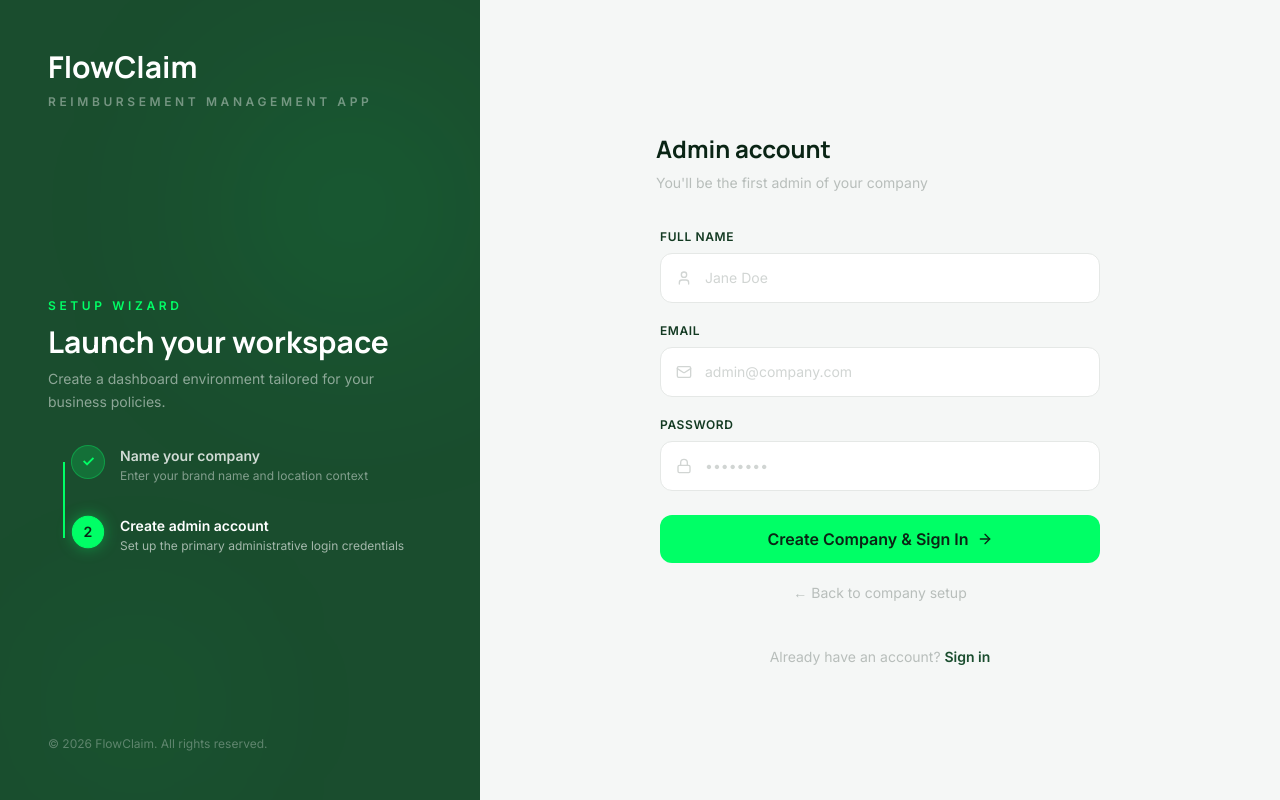
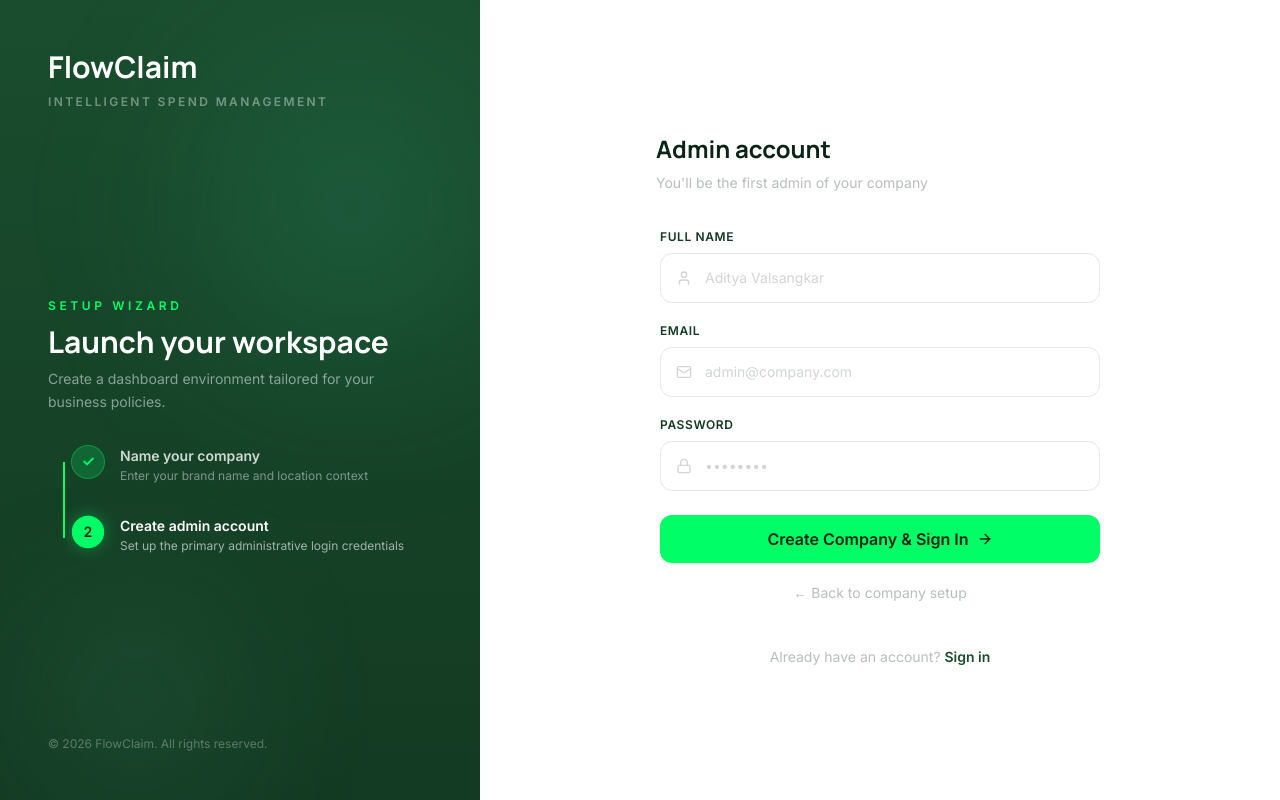
Before and after one commit to Aditya2550/FlowClaim, a React (Vite) app in the folder frontend/: page /signup in a window 1280 px wide. Both pictures are taken after typing "Sample" into the empty fields and a click on the button "Continue". Built offline with nearby package versions, Linux system fonts and the light colour scheme; no server answers.

Commit message:
feat(ui): align signup page with new SaaS aesthetic and update default form placeholders

```diff
--- a/frontend/src/pages/SignupPage.jsx
+++ b/frontend/src/pages/SignupPage.jsx
@@ -50,7 +50,7 @@ export default function SignupPage() {
   const [error, setError] = useState("");
   const [form, setForm] = useState({
     companyName: "",
-    countryCode: "US",
+    countryCode: "IN",
     adminName: "",
     adminEmail: "",
     adminPassword: "",
@@ -109,16 +109,16 @@ export default function SignupPage() {
   return (
     <div className="min-h-screen flex">
       {/* Left Brand Panel */}
-      <div className="hidden lg:flex lg:w-[480px] bg-forest-500 flex-col justify-between p-12 relative overflow-hidden">
-        <div className="absolute top-20 right-0 w-64 h-64 bg-neon/10 rounded-full blur-[100px] pointer-events-none" />
-        <div className="absolute bottom-0 left-10 w-48 h-48 bg-neon/5 rounded-full blur-[80px] pointer-events-none" />
+      <div className="hidden lg:flex lg:w-[480px] bg-gradient-to-b from-forest-500 to-forest-700 flex-col justify-between p-12 relative overflow-hidden">
+        <div className="absolute top-20 right-0 w-64 h-64 bg-emerald-400/20 rounded-full blur-[100px] pointer-events-none" />
+        <div className="absolute bottom-0 left-10 w-48 h-48 bg-emerald-300/10 rounded-full blur-[80px] pointer-events-none" />
 
         <div className="relative z-10">
           <h1 className="font-manrope font-bold text-3xl text-white leading-tight">
             FlowClaim
           </h1>
-          <p className="text-xs text-white/40 uppercase tracking-[0.3em] mt-2 font-semibold">
-            Reimbursement Management App
+          <p className="text-xs text-white/40 uppercase tracking-[0.2em] mt-2 font-semibold">
+            Intelligent Spend Management
           </p>
         </div>
 
@@ -199,7 +199,7 @@ export default function SignupPage() {
       </div>
 
       {/* Right Form Panel */}
-      <div className="flex-1 flex items-center justify-center bg-surface-100 p-8">
+      <div className="flex-1 flex items-center justify-center bg-white p-8">
         <motion.div
           variants={containerVariants}
           initial="hidden"
@@ -207,9 +207,12 @@ export default function SignupPage() {
           className="w-full max-w-md"
         >
           <div className="lg:hidden mb-10 text-center">
-            <h1 className="font-manrope font-bold text-2xl text-forest-500">
+            <h1 className="font-manrope font-extrabold text-3xl text-forest-950">
               FlowClaim
             </h1>
+            <p className="text-xs text-forest-900/60 uppercase tracking-[0.2em] mt-1.5 font-bold">
+              Intelligent Spend Management
+            </p>
           </div>
 
           <motion.h2
@@ -300,7 +303,7 @@ export default function SignupPage() {
                       <input
                         value={form.adminName}
                         onChange={(e) => updateField("adminName", e.target.value)}
-                        placeholder="Jane Doe"
+                        placeholder="Aditya Valsangkar"
                         className="premium-input pl-11 pr-4"
                       />
                     </div>
```
